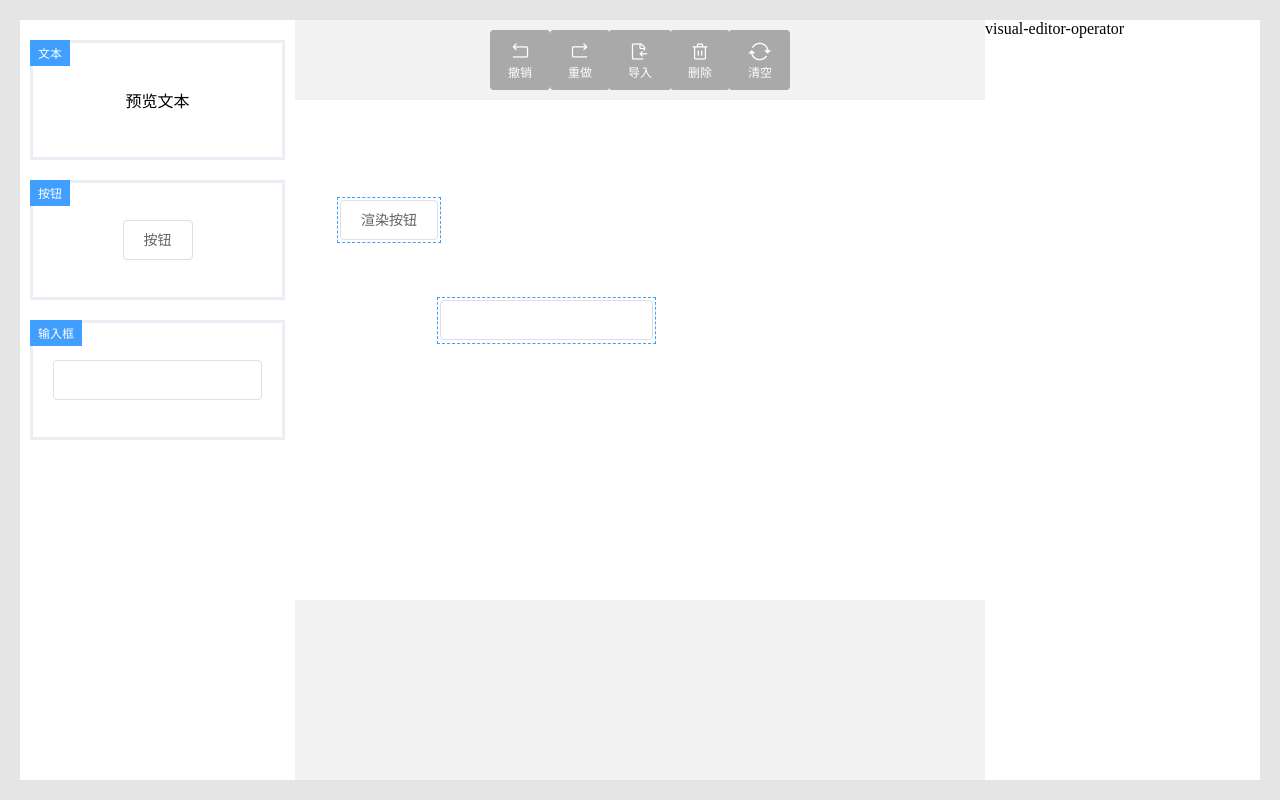
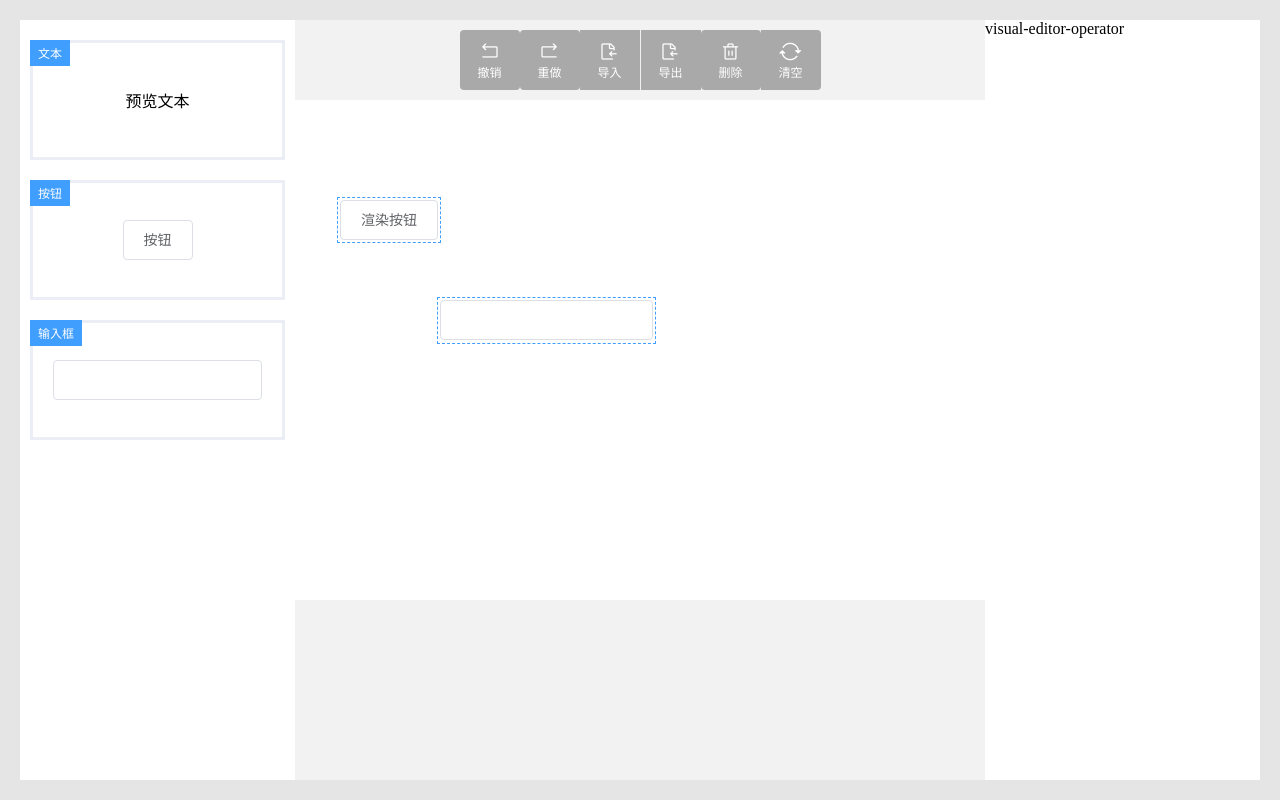
Before and after one commit to han6054/drag-editor, a Vue app: page / in a window 1280 px wide. Built offline with nearby package versions, Linux system fonts and the light colour scheme.

Commit message:
feat: 导入导出功能

```diff
--- a/src/packages/utils/dialog-service.tsx
+++ b/src/packages/utils/dialog-service.tsx
@@ -12,8 +12,13 @@ interface DialogServiceOption {
     editType: DialogServiceEditType,
     editReadonly?: boolean,
     editValue?: string | null,
-    onConfirm: (val?: string| null) => void
+    onConfirm: (val?: string| null) => void,
 }
+
+const keyGenerator = (() => {
+    let count = 0;
+    return () => `auto_key_${count++}`
+})
 
 const ServiceComponent = defineComponent({
     props: {
@@ -27,12 +32,14 @@ const ServiceComponent = defineComponent({
             option: props.option,
             editValue: null as null | undefined | string,
             showFlag: false,
+            key: keyGenerator(),
         })
 
         const methods = {
             service: (option: DialogServiceOption) => {
                 state.option = option,
                 state.editValue = option.editValue
+                state.key = keyGenerator(),
                 methods.show()
             },
             show: () => {
@@ -55,7 +62,7 @@ const ServiceComponent = defineComponent({
 
         return () => (
               // @ts-ignore
-              <ElDialog v-model={state.showFlag} title={state.option.title}>
+              <ElDialog v-model={state.showFlag} title={state.option.title} key={state.key}>
               {{
                   default: () => (<div>
                       {state.option?.editType === DialogServiceEditType.textarea ? (
@@ -88,7 +95,7 @@ const DialogService = (() => {
 })();
 
 export const $$dialog = Object.assign(DialogService, {
-    input: (initValue?: string, title?: string, option?: DialogServiceOption) => {
+    input: (initValue?: string, title?: string, option?: Omit<DialogServiceOption, 'editType | onConfirm'>) => {
         const dfd = defer<string | null | undefined>()
         const opt: DialogServiceOption = {
             ...option,
@@ -100,9 +107,15 @@ export const $$dialog = Object.assign(DialogService, {
         DialogService(opt)
         return dfd.promise
     },
-    textarea: (initValue?: string, option?: DialogServiceOption) => {
+    textarea: (initValue?: string, title?: string, option?: Omit<DialogServiceOption, 'editType | onConfirm'>) => {
         const dfd = defer<string | null | undefined>()
-        const opt: DialogServiceOption = option || {editType: DialogServiceEditType.textarea, onConfirm: dfd.resolve}
+        const opt: DialogServiceOption = {
+            ...option,
+            editType: DialogServiceEditType.textarea,
+            onConfirm: dfd.resolve,
+            editValue:initValue,
+            title
+        }
         DialogService(opt)
         return dfd.promise
     }
--- a/src/packages/utils/useModel.tsx
+++ b/src/packages/utils/useModel.tsx
@@ -3,6 +3,10 @@ import {ref, watch, defineComponent } from 'vue';
 export function useModel<T>(getter: () => T, emitter: (val: T) => void) {
     const state = ref(getter()) as { value: T }
 
+    /**
+     * @param {Function} 数据源也可以是返回值的getter函数，也可以是ref
+     * @param {Function} 回调函数，回调是仅在侦听源发生更改时调用。
+     */
     watch(getter, val => {
         if (val !== state.value) {
             state.value = val
--- a/src/packages/visual-editor.tsx
+++ b/src/packages/visual-editor.tsx
@@ -6,6 +6,7 @@ import './visual-editor.scss';
 import { useVisualCommand } from './utils/visual-command';
 import {createEvent} from "@/packages/plugins/event";
 import { $$dialog } from './utils/dialog-service';
+import {ElMessageBox} from 'element-plus';
 
 export const VisualEditor = defineComponent({
     props: {
@@ -126,6 +127,7 @@ export const VisualEditor = defineComponent({
             return {
                 container :{
                     onMousedown: (e: MouseEvent) => {
+                        if(e.target !== e.currentTarget) return
                         e.preventDefault()
                         methods.clearFocus()
                     }
@@ -209,9 +211,16 @@ export const VisualEditor = defineComponent({
             {label: '撤销', icon: 'icon-back', handler: commander.undo, tip: 'ctrl+z'},
             {label: '重做', icon: 'icon-forward', handler: commander.redo, tip: 'ctrl+y, ctrl+shift+z'},
             {label: '导入', icon: 'icon-import', handler: async () => {
-                const text = await $$dialog.input()
-                console.log(text)
+                const text = await $$dialog.textarea('', '请输入JSON字符串')
+                try {
+                    const data = JSON.parse(text || '');
+                    dataModel.value = data;
+                } catch(e) {
+                    console.log(e)
+                    ElMessageBox.alert('解析字符出错 ')
+                }
             }},
+            {label: '导出', icon: 'icon-import', handler: () => $$dialog.textarea(JSON.stringify(dataModel.value), '导出JSON字符串')},
             {label: '删除', icon: 'icon-delete', handler: () => commander.delete(), tip: 'ctrl+d, backspace, delete'},
             {label: '清空', icon: 'icon-reset', handler: () => commander.clear()},
         ]
```
